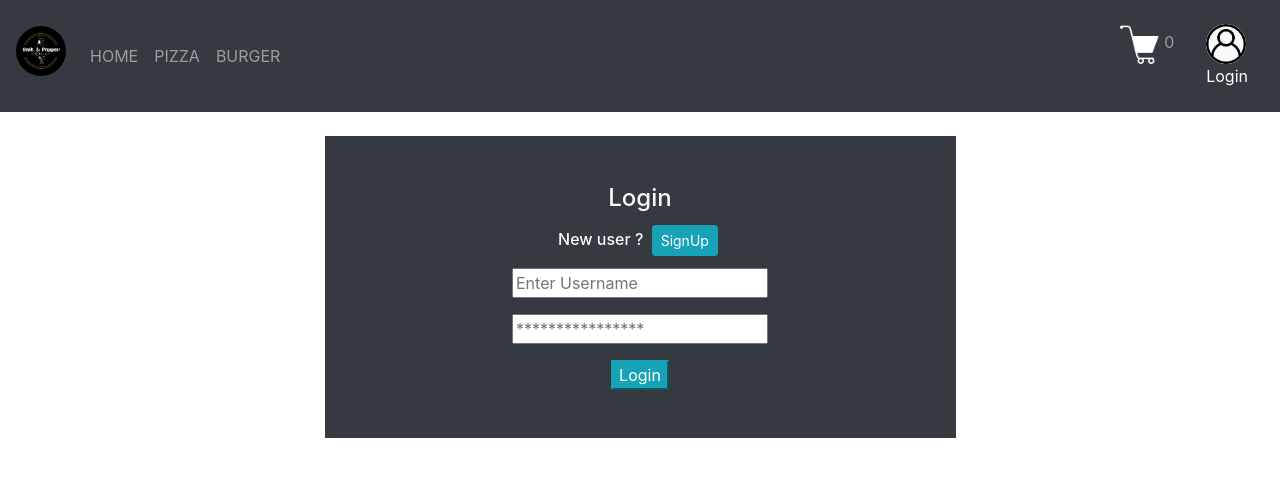
After one commit to fasinifasil/saltandpepper-Restaurant, a Django app: page /food/login in a window 1280 px wide. The commit adds this page. Shown: the top 477 px of the page. Run offline with Django 5.2, Linux system fonts and the light colour scheme.

Commit message:
salt and pepper

```diff
--- a/BaseApp/templates/food/base.html
+++ b/BaseApp/templates/food/base.html
@@ -26,8 +26,9 @@
 
 <div class="collapse navbar-collapse" id="mynav">
   <!-- Links -->
-  <ul class="navbar-nav">
-    <li class="nav-item">
+  <ul class="navbar-nav ">
+
+    <li class="nav-item ">
       <a class="nav-link {% if active_link == 'index' %} active {% endif %}" href="{% url 'index' %}">HOME</a>
     </li>
     <li class="nav-item">
@@ -38,12 +39,24 @@
     </li>
   </ul>
   <ul class="navbar-nav ml-auto">
+    {% if user.is_authenticated %}
+    <li class="nav-item mt-4">
+
+      <h6 class="text-light">Welcome {{user.username}}</h6>
+    </li>
+    {% endif %}
     <li class="nav-item">
-      <a href="{% url 'BaseApp:order' %}" class="nav-link {% if active_link == 'orderpage' %} active {% endif %} p-3"><img src="{% static 'images/icon.png' %}"height="40px" width="40px"><span id="cart"></span></a>
+      <a href="{% url 'BaseApp:order' %}" class="nav-link {% if active_link == 'orderpage' %} active {% endif %} p-3"><img src="{% static 'images/icon.png' %}"height="40px" width="40px"><span id="cart" class="ml-1"></span></a>
     </li>
+    {% if user.is_authenticated %}
+
     <li class="nav-item">
-      <a class="nav-link p-3 "><img src="{% static 'images/user-interface.png' %}" class="bg-light rounded-circle" height="40px" width="40px"><span id="login">Login</span></a>
+      <a href="{% url 'BaseApp:logout' %}" class="nav-link  p-3"><img src="{% static 'images/user-interface.png' %}"height="40px" width="40px"class="bg-light rounded-circle" ><br><span>LogOut</span></a>
     </li>
+    {% else %}
+    <li class="nav-item">
+      <a href="{% url 'BaseApp:login' %}" class="nav-link  {% if active_link == 'login' %} active {% endif %} p-3 "><img src="{% static 'images/user-interface.png' %}" class="bg-light rounded-circle" height="40px" width="40px"><br><span id="login">Login</span></a>
+    </li>{% endif %}
   </ul></div>
 </nav></div>
 {% block content %}
--- /dev/null
+++ b/BaseApp/templates/food/login.html
@@ -0,0 +1,40 @@
+{% extends 'food/base.html' %}
+{% load static %}
+
+{% block title %}S&P Burger Tower{% endblock %}
+
+{% block content %}
+<div class="container-fluid p-4">
+    <div class="row">
+      <div class="col-md-3"></div>
+      <div class="col-md-6 p-5 bg-dark text-light text-center">
+
+        <h4 >Login</h4><h6>New user ? <a href="{% url 'BaseApp:signup' %}" class="btn btn-sm m-1 btn-info" >SignUp</a></h6>
+        <form method="POST">
+          {% csrf_token %}
+          <div class="form-group">
+            <input type="text" name="username" placeholder="Enter Username">
+          </div>
+            <div class="form-group">
+            <input type="text" name="password" placeholder="****************">
+
+          </div>
+
+
+          <button type="submit" class="btn-info">Login</button>
+          {% if messages %}
+          <ul class="pt-2 text-center">
+            {% for i in messages %}
+              <li style="color:red">{{i}}</li>
+            {% endfor %}
+
+          </ul>
+          {% endif %}
+        </form>
+
+      </div>
+
+    </div>
+</div>
+
+{% endblock %}
--- a/BaseApp/templates/food/signup.html
+++ b/BaseApp/templates/food/signup.html
@@ -8,7 +8,8 @@
     <div class="row">
       <div class="col-md-3"></div>
       <div class="col-md-6 p-5 bg-dark text-light text-center">
-        <h4 >SignUp</h4>
+
+        <h4 >SignUp</h4><h6>Already Signedup ? <a href="{% url 'BaseApp:login' %}" class="btn btn-info btn-sm m-1" >Log In</a></h6>
         <form method="POST">
           {% csrf_token %}
           {% for field in form %}
--- a/BaseApp/urls.py
+++ b/BaseApp/urls.py
@@ -7,4 +7,6 @@ urlpatterns=[
     path('order',views.OrderPage,name='order'),
     path('success',views.successPage,name='success'),
     path('signup',views.signup,name='signup'),
+    path('login',views.loginpage,name='login'),
+    path('logout',views.LogOut,name='logout'),
 ]
--- a/BaseApp/views.py
+++ b/BaseApp/views.py
@@ -3,7 +3,9 @@ from django.shortcuts import render,redirect
 from django.views.decorators.csrf import csrf_exempt
 from BaseApp.models import PizzaModel, BurgerModel
 from django.contrib.auth.forms import UserCreationForm
-
+from .forms import NewUserForm
+from django.contrib.auth import authenticate, login,logout
+from django.contrib import messages
 # Create your views here.
 def IndexPage(request):
     request.session.set_expiry(0)
@@ -48,14 +50,31 @@ def successPage(request):
 def signup(request):
     context={}
     if request.POST:
-        form = UserCreationForm(request.POST)
+        form = NewUserForm(request.POST)
         if form.is_valid():
             form.save()
             return redirect('index')
         else:
             context['form']=form
     else:
-        form = UserCreationForm()
+        form = NewUserForm()
         context['form'] = form
 
     return render(request, 'food/signup.html',context)
+
+def loginpage(request):
+    context = {'active_link': 'login'}
+    if request.POST:
+        username = request.POST.get('username')
+        pwd = request.POST.get('password')
+        user = authenticate(request,username=username,password=pwd)
+        if user is not None:
+            login(request,user)
+            return redirect('index')
+        else:
+            messages.info(request, "Invalid credentials")
+    return render(request,'food/login.html',context)
+
+def LogOut(request):
+    logout(request)
+    return redirect('index')
```
Also changed, not shown: BaseApp/forms.py (added, +8 -0 lines), BaseApp/templates/food/order.html (+13 -0 lines), db.sqlite3.
